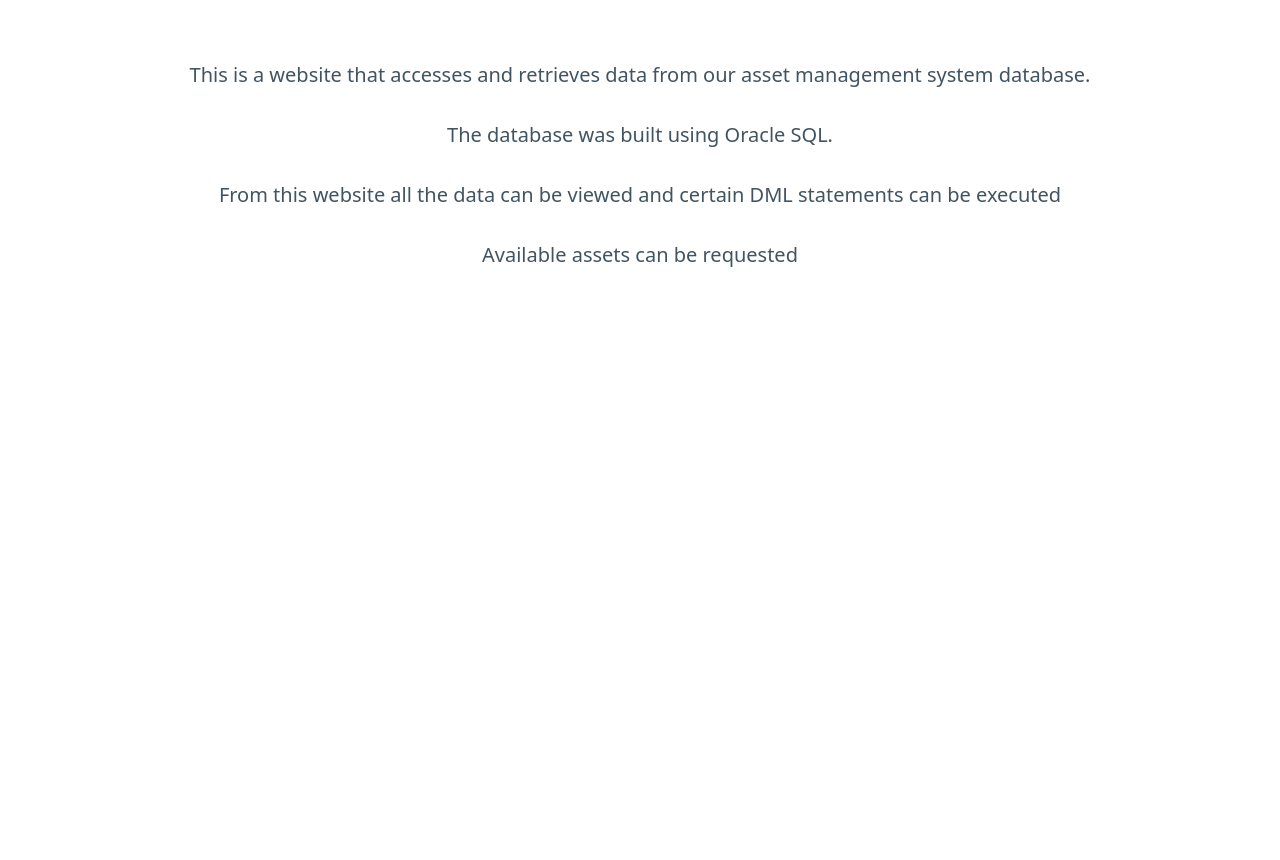
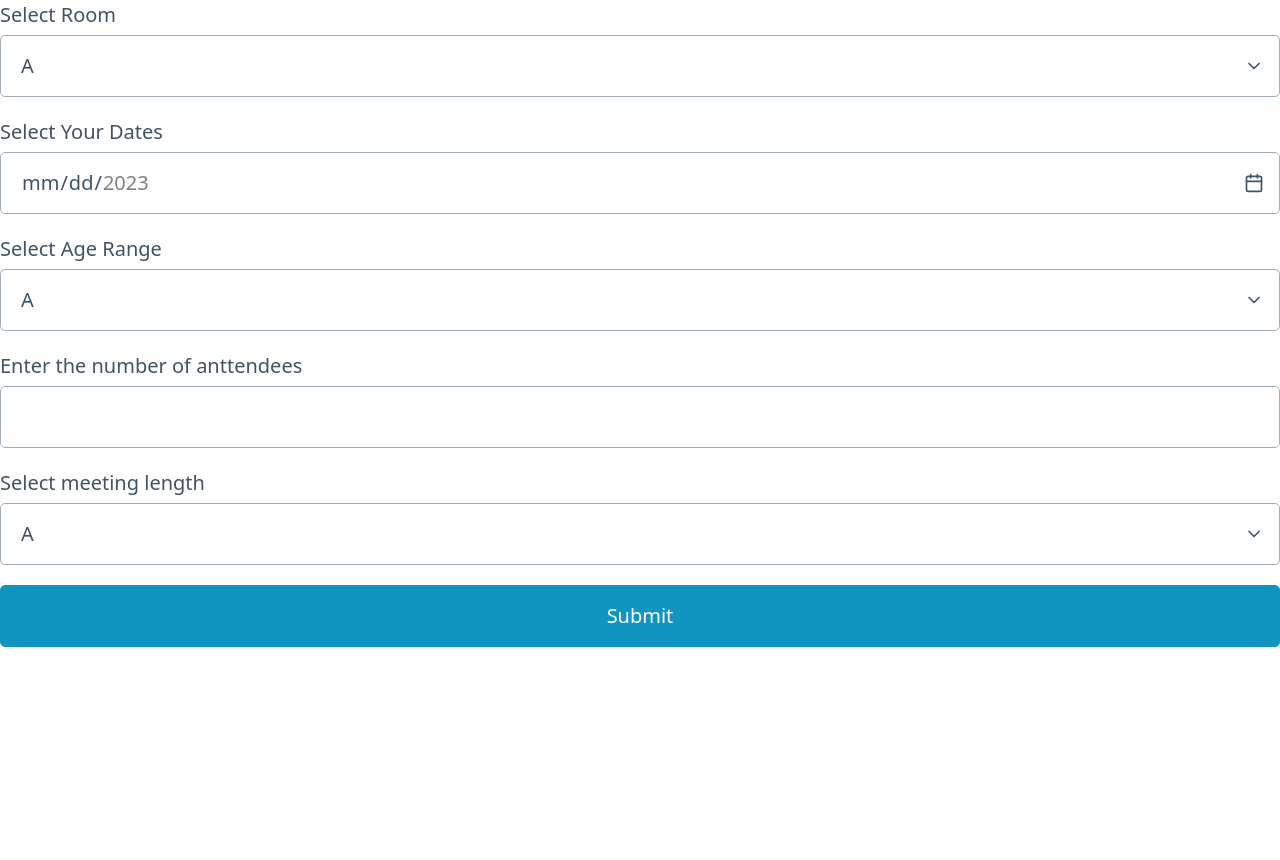
Before and after one commit to Derv6464/softwareTesting, a Flask app: page / in a window 1280 px wide. After the commit the page ends 647 px from the top, so only its background shows below. Run offline with Flask 3, Linux system fonts and the light colour scheme.

Commit message:
basic webpage

```diff
--- a/templates/home.html
+++ b/templates/home.html
@@ -3,21 +3,49 @@
 
     <head>
         <link rel="stylesheet" href="https://cdn.jsdelivr.net/npm/@picocss/pico@1/css/pico.min.css">
-        <title>About</title>
+        <title>Bookings</title>
     </head>
 
     <body>
-        <br><br>
-        <div style="
-            justify-content: center;
-            align-items: center;
-            height: 100vh;
-            text-align: center;">
-            <p>This is a website that accesses and retrieves data from our asset management system database.</p>
-            <p>The database was built using Oracle SQL.</p>
-            <p>From this website all the data can be viewed and certain DML statements can be executed</p>
-            <p>Available assets can be requested</p>
-        </div>
+        <form >
+            <div >
+                <div>
+                    <label for="room">Select Room</label>
+                    <select name="room" placeholder="Select Room Below">
+                        <option>A</option>
+                        <option>B</option>
+                        <option>C</option>
+                    </select>
+                </div>
+                <div>
+                    <label for="dateS">Select Your Dates</label>
+                    <input name="dateS" type="date" min="2023-04-25" max="2023-05-25">
+                </div>
+                <div>
+                    <label for="age">Select Age Range</label>
+                    <select name="age" placeholder="Select Age Below">
+                        <option>A</option>
+                        <option>B</option>
+                        <option>C</option>
+                    </select>
+                </div>
+                <div>
+                    <label for="numOfPpl">Enter the number of anttendees</label>
+                    <input name="numOfPpl" type="number" min="1">
+                </div>
+                <div>
+                    <label for="length">Select meeting length</label>
+                    <select name="length" placeholder="Select Time Length Below">
+                        <option>A</option>
+                        <option>B</option>
+                        <option>C</option>
+                    </select>
+                </div>
+                <button type="submit">
+                    Submit
+                </button>
+            </div>
+      </form>
     </body>
 
 </html>
```
Also changed, not shown: templates/booked.html (added, +12 -0 lines), templates/selectTime.html (added, +25 -0 lines).
